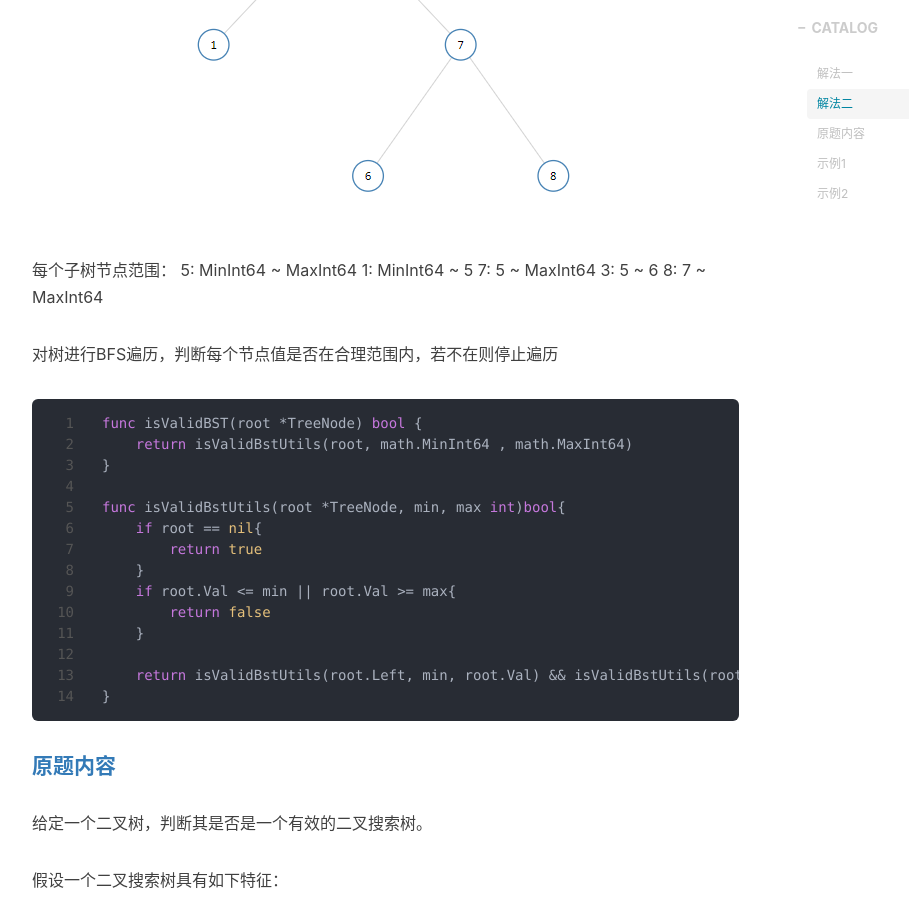
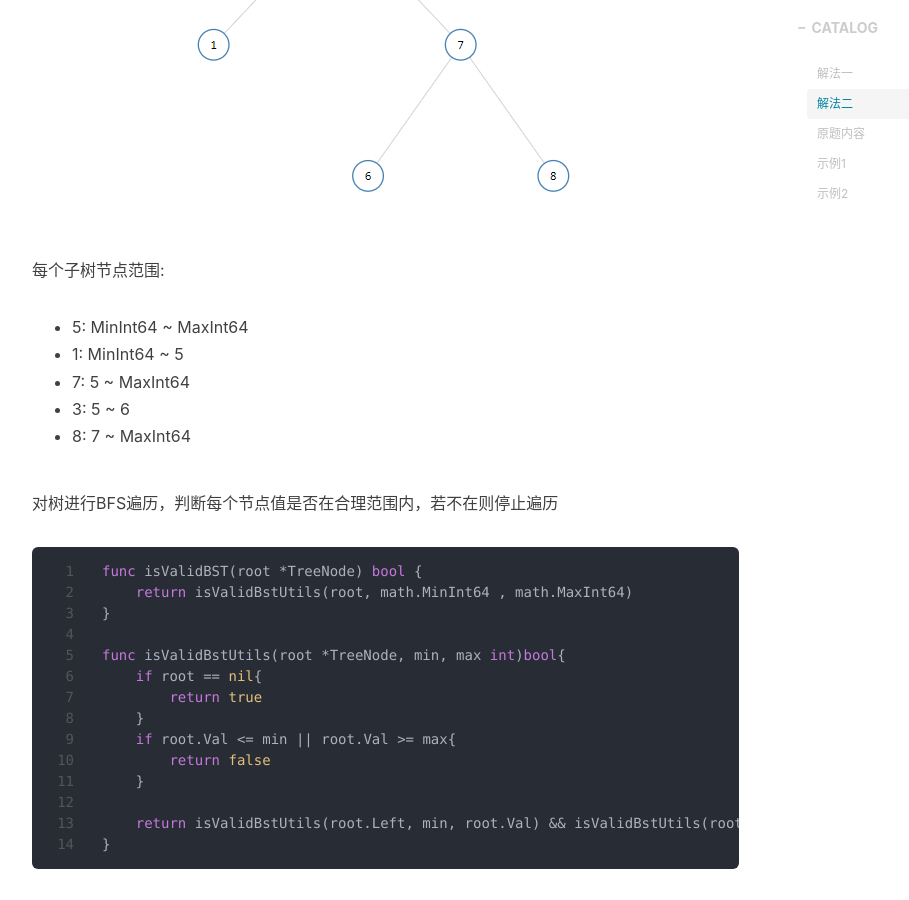
Before and after one commit to shaocongMo/shaocongMo.github.io, a Jekyll site: the page built from _posts/2019-7-30-Vaild-BST.markdown, in a window 1280 px wide and 900 px high, scrolled down 1759 px. Shown: the whole window, without its empty margins (233-1142 px from the left). Built offline with Jekyll 4.4.1, drawn with Linux system fonts in a browser that asks for light colours; nearby versions of some CDN libraries; comment, search, counter and statistics services are not loaded; some of the changed lines change nothing that is shown.

Commit message:
修正格式

```diff
--- a/_posts/2019-7-30-Vaild-BST.markdown
+++ b/_posts/2019-7-30-Vaild-BST.markdown
@@ -61,12 +61,13 @@ func inorderTraversal(root *TreeNode, lastNode *TreeNode) (bool, *TreeNode) {
 
 ![img](/img/in-post/vaild_BST.png)
 
-每个子树节点范围：
-5: MinInt64 ~ MaxInt64
-1: MinInt64 ~ 5
-7: 5 ~ MaxInt64
-3: 5 ~ 6
-8: 7 ~ MaxInt64
+每个子树节点范围:
+
+* 5: MinInt64 ~ MaxInt64
+* 1: MinInt64 ~ 5
+* 7: 5 ~ MaxInt64
+* 3: 5 ~ 6
+* 8: 7 ~ MaxInt64
 
 对树进行BFS遍历，判断每个节点值是否在合理范围内，若不在则停止遍历
 
```
